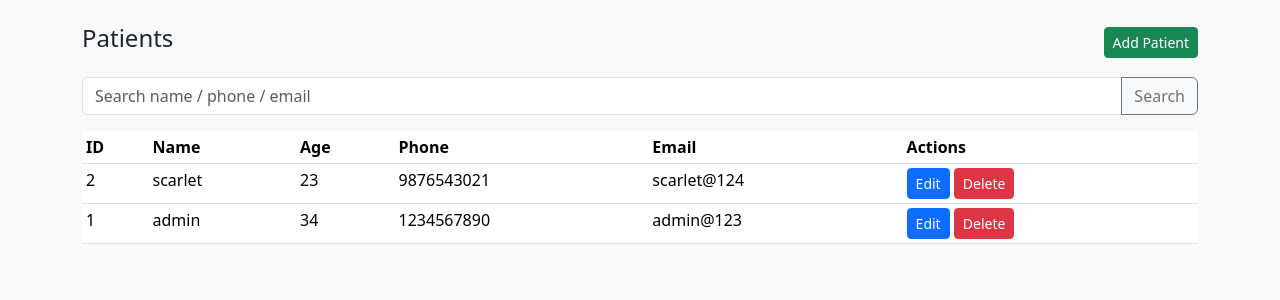
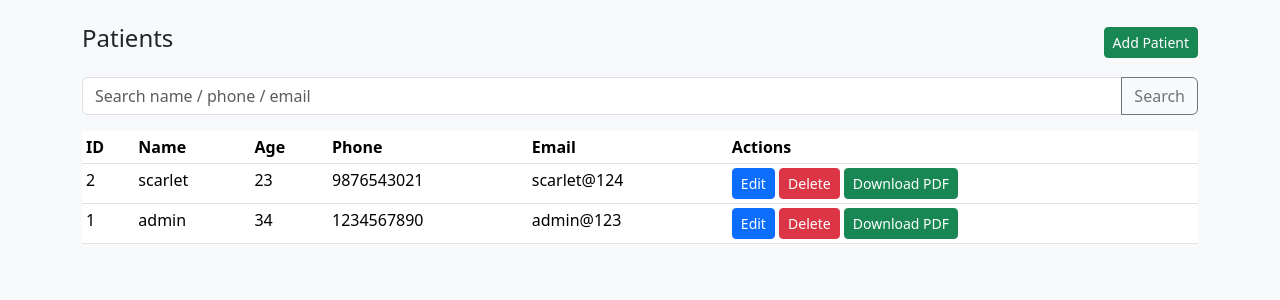
Before and after one commit to ChaliniM/Healthcare, a Flask app: page /patients in a window 1280 px wide. Shown: the part 56-356 px from the top of the page. Run offline with Flask 3, Linux system fonts and the light colour scheme; a user stored in the database is signed in; data comes from the database, SQL or seed files in the repository.

Commit message:
updated download pdf

```diff
--- a/templates/patients.html
+++ b/templates/patients.html
@@ -16,7 +16,16 @@
 </form>
 
 <table class="table table-sm table-hover">
-  <thead><tr><th>ID</th><th>Name</th><th>Age</th><th>Phone</th><th>Email</th><th>Actions</th></tr></thead>
+  <thead>
+    <tr>
+      <th>ID</th>
+      <th>Name</th>
+      <th>Age</th>
+      <th>Phone</th>
+      <th>Email</th>
+      <th>Actions</th>
+    </tr>
+  </thead>
   <tbody>
     {% for p in patients %}
       <tr>
@@ -30,6 +39,8 @@
           <form method="post" action="{{ url_for('delete_patient', pid=p['id']) }}" style="display:inline" onsubmit="return confirm('Delete patient?');">
             <button class="btn btn-sm btn-danger">Delete</button>
           </form>
+          <!-- Download PDF button -->
+          <a href="{{ url_for('download_patient_pdf', pid=p['id']) }}" class="btn btn-sm btn-success">Download PDF</a>
         </td>
       </tr>
     {% endfor %}
```
